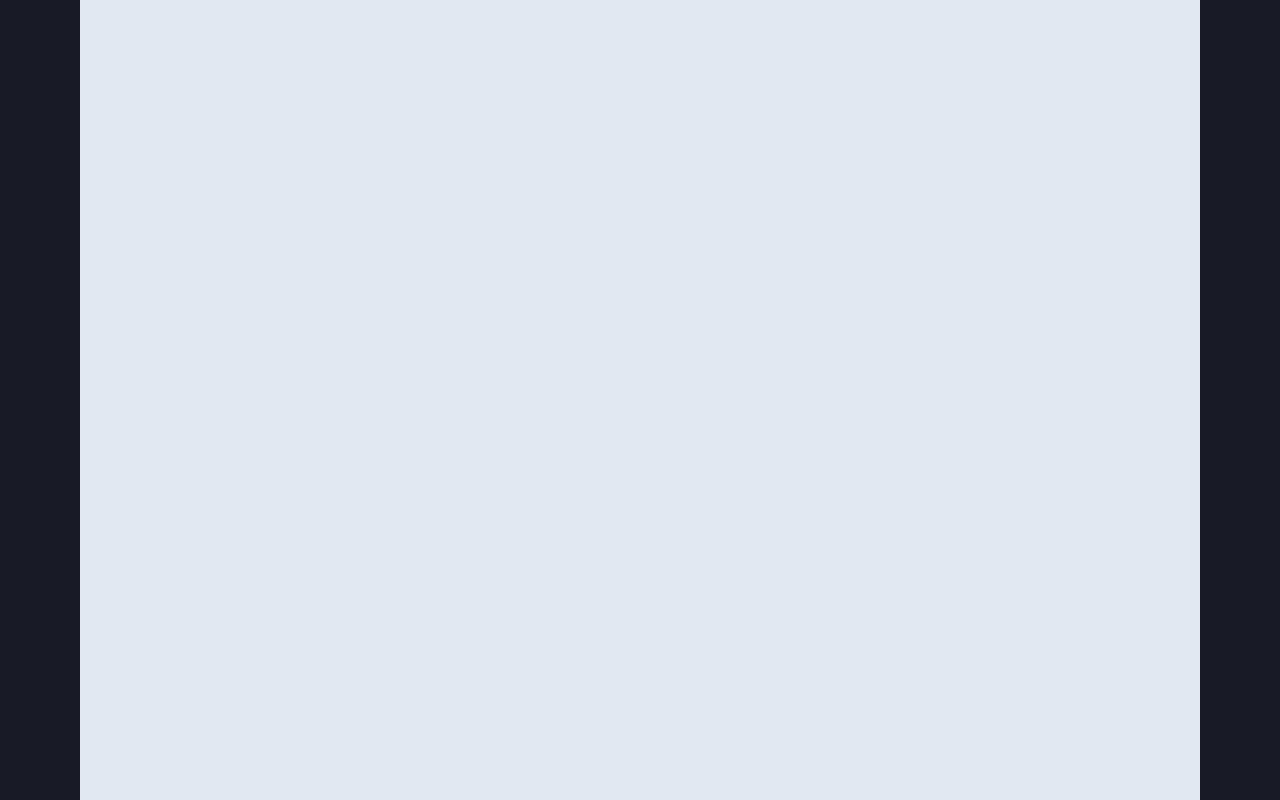
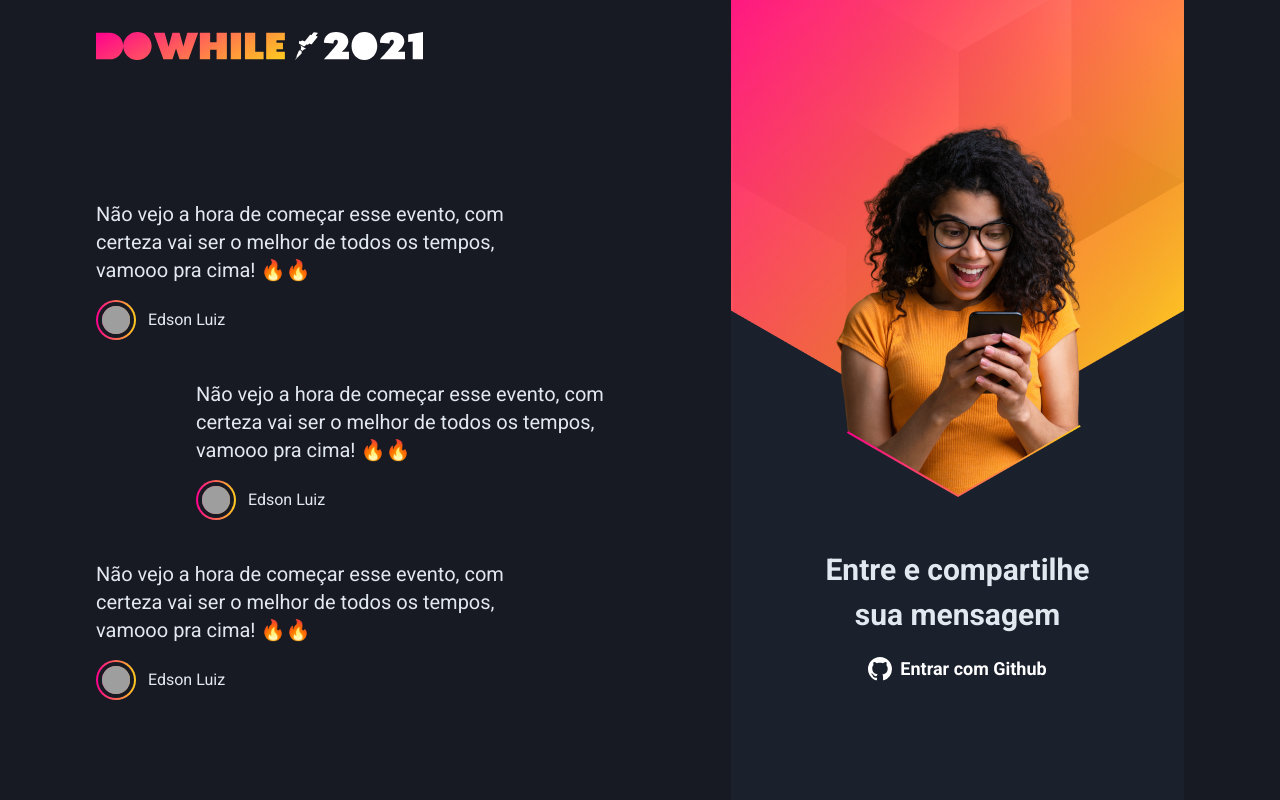
Before and after one commit to EdsonLuiz/nlw-heat, a Next.js app in the folder web/: page / in a window 1280 px wide. Built offline with nearby package versions, Linux system fonts and the light colour scheme; grey boxes are pictures that could not be loaded.

Commit message:
refactor: add new components on HomePage

```diff
--- a/web/src/pages/index.tsx
+++ b/web/src/pages/index.tsx
@@ -1,6 +1,8 @@
 import { Container, Grid } from '@chakra-ui/react'
 import type { NextPage } from 'next'
 import Head from 'next/head'
+import { LoginBox } from '../components/login-box'
+import { MessageList } from '../components/message-list'
 // import Image from 'next/image'
 // import styles from '../styles/Home.module.css'
 
@@ -12,10 +14,10 @@ const Home: NextPage = () => {
         <meta name="description" content="Generated by create next app" />
         <link rel="icon" href="/favicon.ico" />
       </Head>
-      <Container h="100vh" maxW="70rem" backgroundColor={'gray.200'}>
+      <Container h="100vh" maxW="70rem">
         <Grid templateColumns="1fr 453px" gap={30}>
-          <h1>Hello</h1>
-
+          <MessageList />
+          <LoginBox />
         </Grid>
       </Container>
     </div>
```
